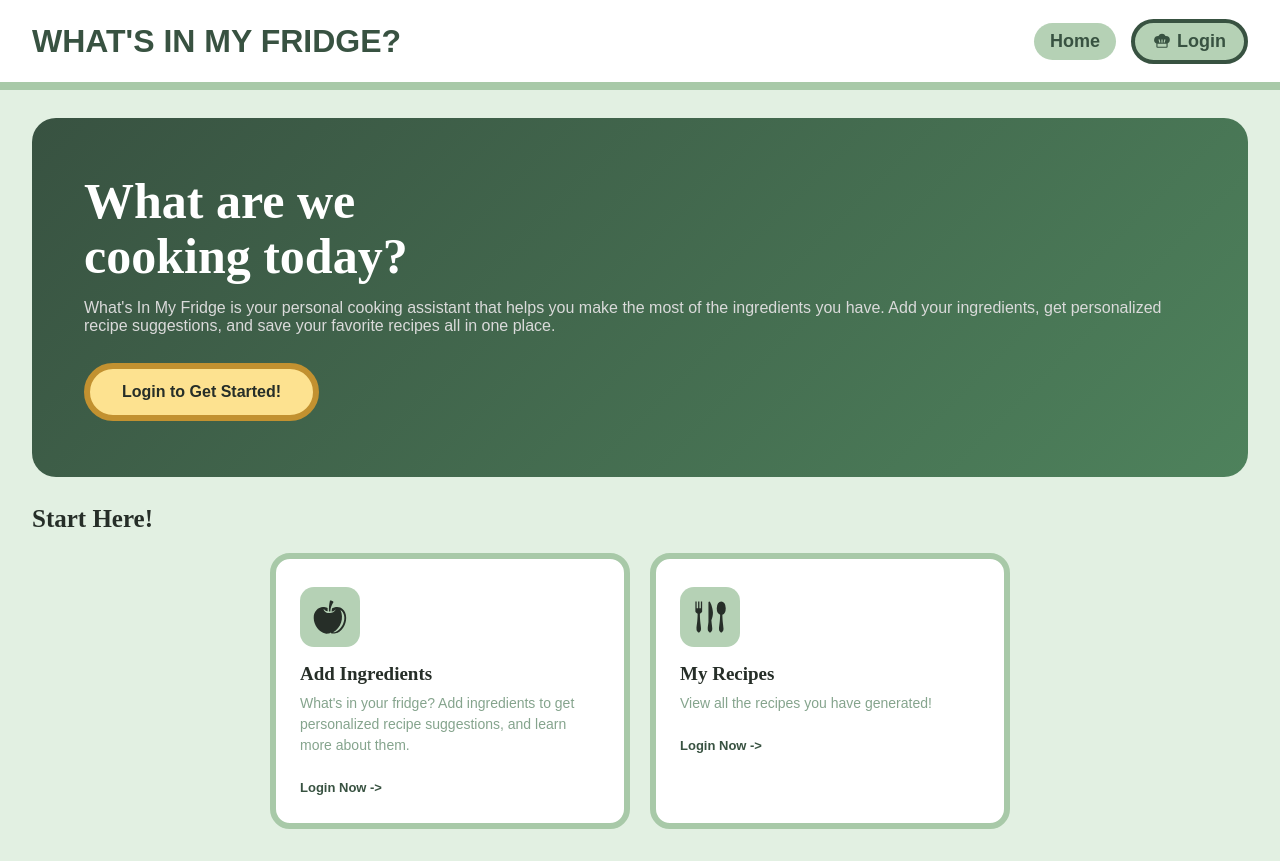
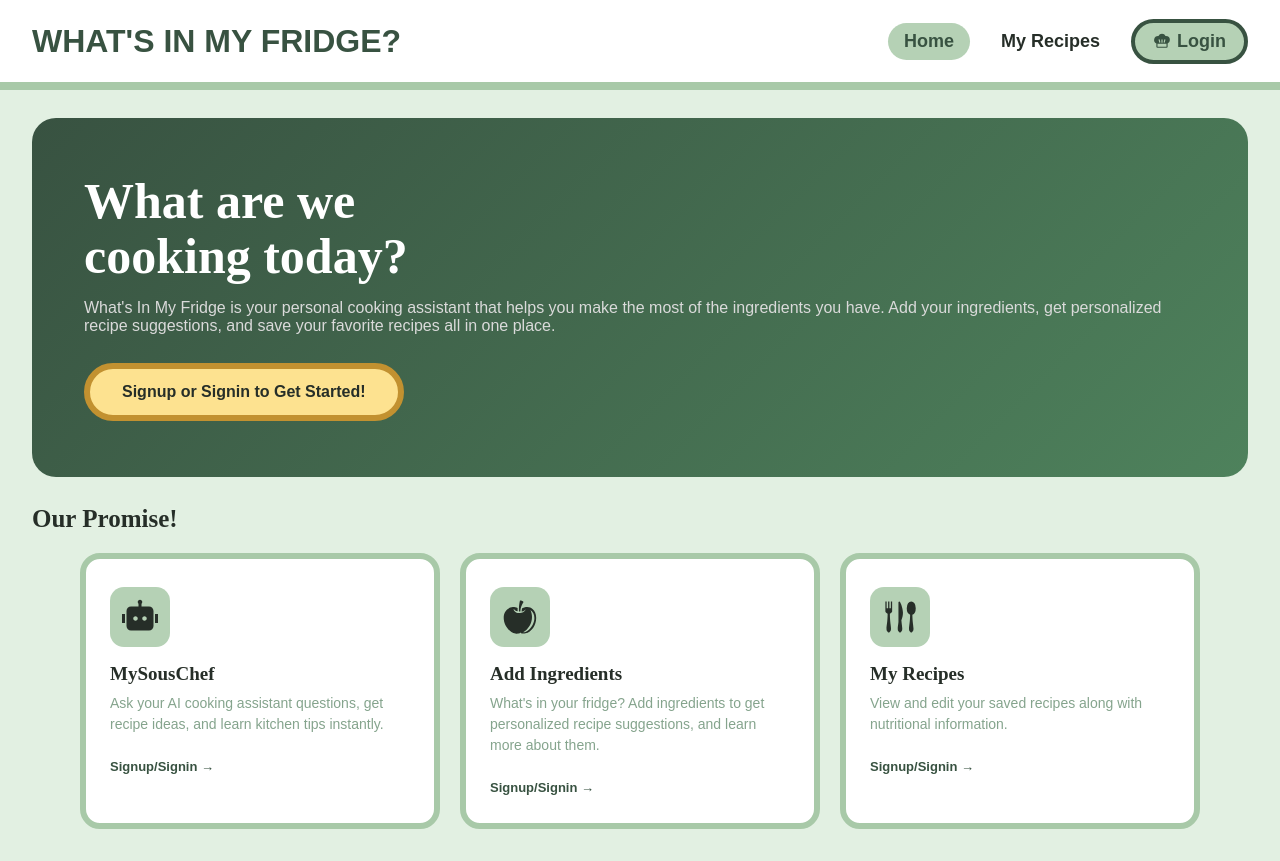
Before and after one commit to aditi-j25/What-s-in-my-Fridge-, a React app in the folder frontend/: page /home in a window 1280 px wide. Built offline with nearby package versions, Linux system fonts and the light colour scheme; the HTML template or start-up script is replaced by a standard one; a web font is replaced by a local one.

Commit message:
Refactor HomePage for user state management
Updated HomePage component to manage user login state and navigation. Changed paths for quick access cards based on login status and modified the logout functionality.

```diff
--- a/frontend/src/Pages/HomePage.jsx
+++ b/frontend/src/Pages/HomePage.jsx
@@ -1,27 +1,44 @@
 import React from "react";
-import { useLocation, useNavigate } from "react-router-dom";
+import { useNavigate } from "react-router-dom";
+import { RiRobot2Fill } from "react-icons/ri";
 import { GiShinyApple } from "react-icons/gi";
 import { GiForkKnifeSpoon } from "react-icons/gi";
 import { PiChefHatFill } from "react-icons/pi";
 import "./HomePage.css";
 
-function HomePage({ isLoggedIn, onLogout }) {
+function HomePage({ isLoggedIn, currentUser, setIsLoggedIn, setCurrentUser }) {
   const navigate = useNavigate();
-  const location = useLocation();
 
+  // Handle logout
+  const handleLogout = () => {
+    setIsLoggedIn(false);
+    setCurrentUser(null);
+    localStorage.removeItem('isLoggedIn');
+    localStorage.removeItem('currentUser');
+    navigate("/home");
+  };
+
+  // Quick access cards - paths change based on login status
   const quickCards = [
+    {
+      icon: <RiRobot2Fill />,
+      title: "MySousChef",
+      desc: "Ask your AI cooking assistant questions, get recipe ideas, and learn kitchen tips instantly.",
+      path: isLoggedIn ? "/mybot" : "/login",
+      colorClass: "card-bot",
+    },
     {
       icon: <GiShinyApple />,
       title: "Add Ingredients",
       desc: "What's in your fridge? Add ingredients to get personalized recipe suggestions, and learn more about them.",
-      path: isLoggedIn ? "/input" : "/login",
+      path: isLoggedIn ? "/fridge" : "/login",
       colorClass: "card-ingredients",
     },
     {
       icon: <GiForkKnifeSpoon />,
       title: "My Recipes",
-      desc: "View all the recipes you have generated!",
-      path: isLoggedIn ? "/myrecipes" : "/login",
+      desc: "View and edit your saved recipes along with nutritional information.",
+      path: isLoggedIn ? "/recipes" : "/login",
       colorClass: "card-recipes",
     },
   ];
@@ -32,36 +49,23 @@ function HomePage({ isLoggedIn, onLogout }) {
       {/* ── Navbar ── */}
       <nav className="navbar">
         <div className="navbar-logo">
-
           <span className="logo-text">WHAT'S IN MY FRIDGE?</span>
         </div>
         <div className="navbar-links">
-          <button
-            className={`nav-link ${location.pathname === "/home" ? "active" : ""}`}
-            onClick={() => navigate("/home")}
-          >
-            Home
-          </button>
+          <button className="nav-link active" onClick={() => navigate("/home")}>Home</button>
+
           {isLoggedIn ? (
             <>
-              <button
-                className={`nav-link ${location.pathname === "/input" ? "active" : ""}`}
-                onClick={() => navigate("/input")}
-              >
-                Add Ingredients
-              </button>
-              <button
-                className={`nav-link ${location.pathname === "/myrecipes" ? "active" : ""}`}
-                onClick={() => navigate("/myrecipes")}
-              >
-                My Recipes
-              </button>
-              <button className="nav-profile" onClick={onLogout}>
+              <button className="nav-link" onClick={() => navigate("/fridge")}>My Fridge</button>
+              <button className="nav-link" onClick={() => navigate("/mybot")}>MySousChef</button>
+              <button className="nav-link" onClick={() => navigate("/recipes")}>My Recipes</button>
+              <button className="nav-profile" onClick={handleLogout}>
                 <PiChefHatFill /> Logout
               </button>
             </>
           ) : (
             <>
+              <button className="nav-link" onClick={() => navigate("/recipes")}>My Recipes</button>
               <button className="nav-profile" onClick={() => navigate("/login")}>
                 <PiChefHatFill /> Login
               </button>
@@ -70,7 +74,7 @@ function HomePage({ isLoggedIn, onLogout }) {
         </div>
       </nav>
 
-      {!isLoggedIn && (
+      {/* ── Banner ── */}
       <section className="hero">
         <div className="hero-blob hero-blob-1" />
         <div className="hero-blob hero-blob-2" />
@@ -78,26 +82,26 @@ function HomePage({ isLoggedIn, onLogout }) {
 
         <div className="hero-content">
           <h1 className="hero-heading">
-              What are we<br />cooking today?
+            {isLoggedIn ? `Welcome back, ${currentUser?.username}!` : "What are we"}<br />
+            {!isLoggedIn && "cooking today?"}
           </h1>
           <p className="hero-sub">
             What's In My Fridge is your personal cooking assistant that helps you make the most of the ingredients you have. Add your ingredients, get personalized recipe suggestions, and save your favorite recipes all in one place.
           </p>
-            <button
-              className="hero-btn"
-              onClick={() => navigate("/login")}
-            >
-              Login to Get Started!
+          {!isLoggedIn && (
+            <button className="hero-btn" onClick={() => navigate("/login")}>
+              Signup or Signin to Get Started!
             </button>
+          )}
         </div>
 
         <div className="hero-emoji"></div>
       </section>
-      )}
+
 
       {/* ── Quick Access Cards ── */}
       <section className="quick-access">
-        <h2 className="section-title">Start Here!</h2>
+        <h2 className="section-title">{isLoggedIn ? "Quick Access" : "Our Promise!"}</h2>
         <div className="cards-grid">
           {quickCards.map((card) => (
             <div
@@ -109,7 +113,7 @@ function HomePage({ isLoggedIn, onLogout }) {
               <h3 className="quick-card-title">{card.title}</h3>
               <p className="quick-card-desc">{card.desc}</p>
               <span className="quick-card-arrow">
-                {isLoggedIn ? "Open Feature ->" : "Login Now ->"}
+                {isLoggedIn ? "Get Started →" : "Signup/Signin →"}
               </span>
             </div>
           ))}
```
Lines whose indentation alone changed are shown as unchanged.
